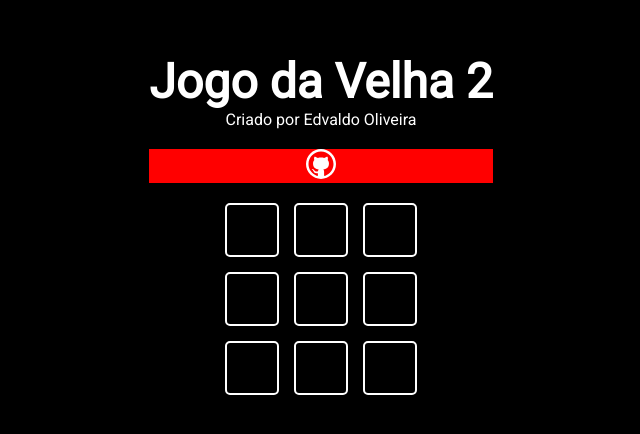
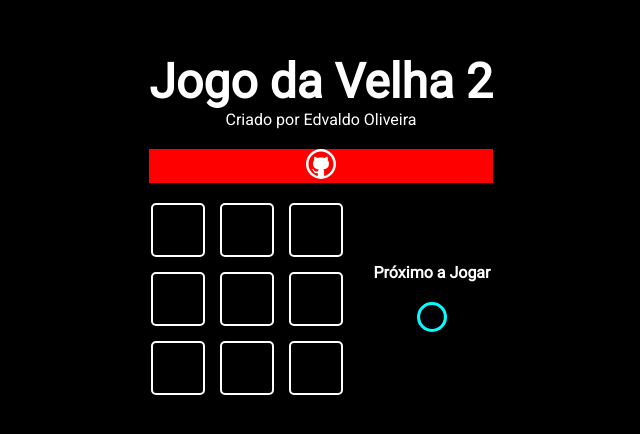
Before and after one commit to ValdoOliver/react-jogo-da-velha, a Next.js app: page / in a window 1280 px wide. Shown: the part 176-610 px from the top of the page, without its empty margins (319-959 px from the left). Built offline with nearby package versions, Linux system fonts and the light colour scheme.

Commit message:
Criado logica do jogo

```diff
--- a/src/components/game/Game.jsx
+++ b/src/components/game/Game.jsx
@@ -1,25 +1,48 @@
 import { useState } from 'react'
 import styles from './Game.module.css'
+
+import Icon from '../icon/Icon'
 import GameOption from '../gameOption/GameOption'
 
-function Game(){
-  const [gameState,setGameState] = useState(Array(9).fill())
 
-  return(
+
+function Game() {
+  const [gameState, setGameState] = useState(Array(9).fill(0))
+  const [currentPlayer, setCurrentPlayer] = useState(1)
+
+  const handleClick = pos => {
+    if (gameState[pos] === 0) {
+      let NewGameState = [...gameState]
+      NewGameState[pos] = currentPlayer
+      setCurrentPlayer(currentPlayer * -1)
+      setGameState(NewGameState)
+    }
+
+  }
+
+  return (
+    <div className={styles.gameContent}>
       <div className={styles.game}>
         {
-        gameState.map((value,pos) =>
+          gameState.map((value, pos) =>
             <GameOption
               key={`game-option-pos-${pos}`}
               status={value}
+              onClick={() => handleClick(pos)}
             />
           )
         }
-
-
-
+      </div>
+      <div className={styles.playerContent}>
+        <h4>Próximo a Jogar</h4>
+        {
+          currentPlayer === 1 && <Icon iconName="circle" />
+        }
+        {
+          currentPlayer === -1 && <Icon iconName="x" />
+        }
+      </div>
     </div>
   )
 }
-
 export default Game
--- a/src/components/game/Game.module.css
+++ b/src/components/game/Game.module.css
@@ -3,3 +3,16 @@
   grid-template-columns: repeat(3, 1fr) ;
   gap: 15px;
 }
+
+.gameContent{
+  display: flex;
+  gap: 30px;
+  align-items: center;
+}
+
+.playerContent{
+  display: flex;
+  flex-direction: column;
+  gap: 20px;
+  align-items: center;
+}
--- a/src/components/gameOption/GameOption.jsx
+++ b/src/components/gameOption/GameOption.jsx
@@ -5,10 +5,10 @@
 /* constante criada para definir tamanho
  para todos icones que exe: 'circle' e 'x'
  */
-function GameOption({status}) {
+function GameOption({status, onClick}) {
 
   return (
-    <div className={styles.gameOption}>
+    <div className={styles.gameOption} onClick={onClick}>
       {
         status === 1 && <Icon iconName="circle" />
 
```
Lines whose indentation alone changed are shown as unchanged.
